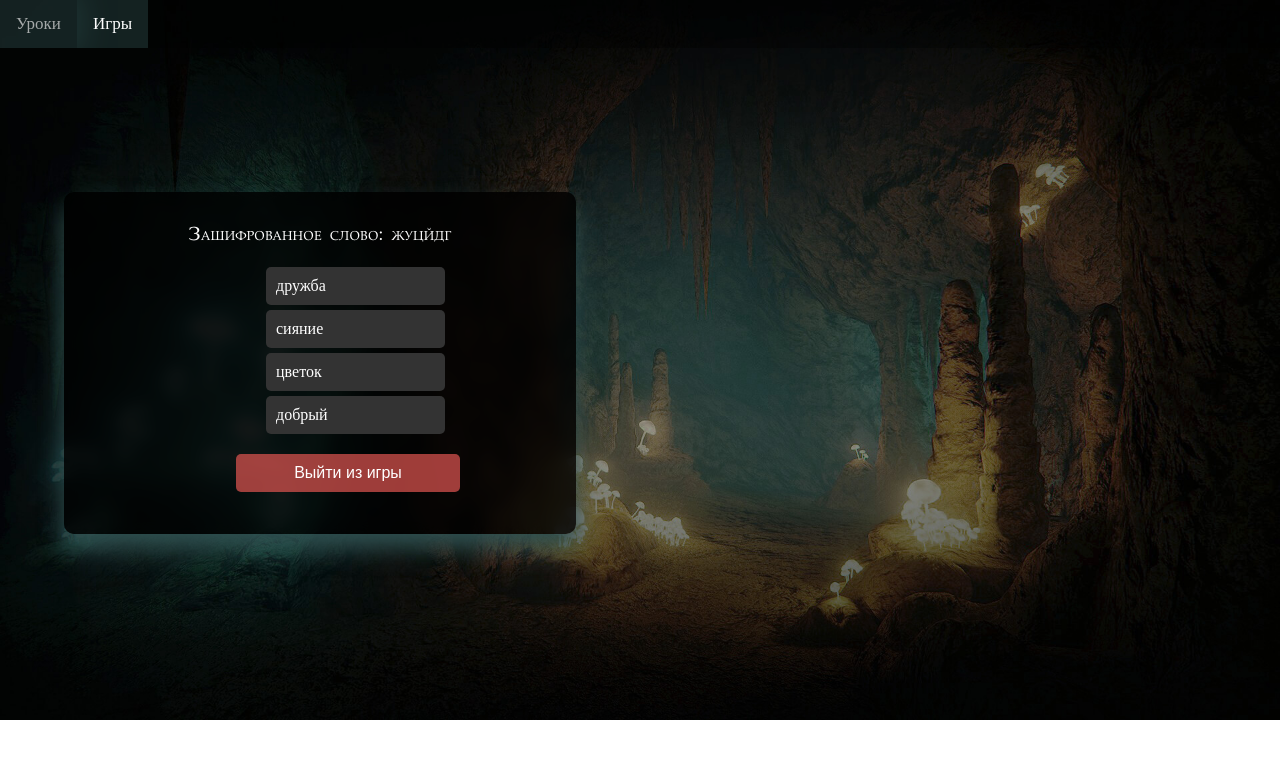
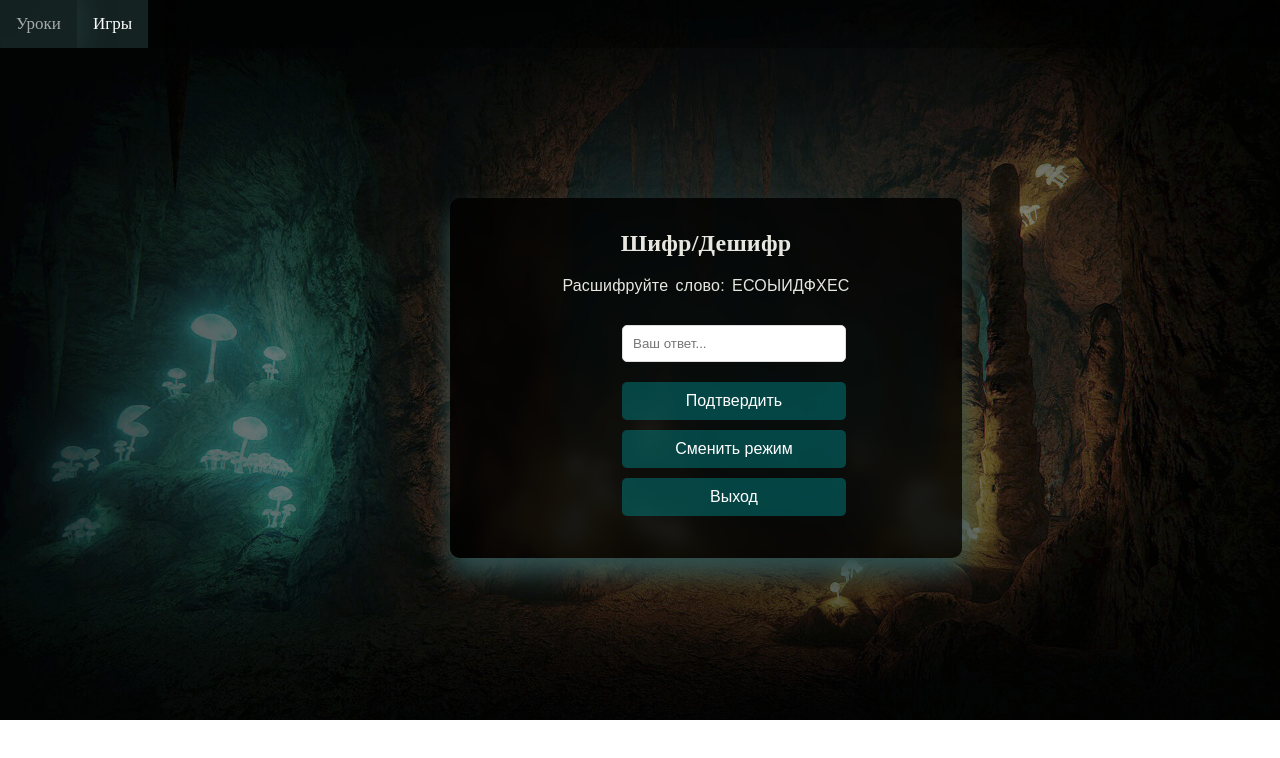
Before and after one commit to Alish04/forest, a website: page ready-html/game3.html in a window 1280 px wide. Drawn offline with Linux system fonts and the light colour scheme.

Commit message:
3 лвл мейби окончательный вариант

```diff
--- a/ready-html/css/game3.css
+++ b/ready-html/css/game3.css
@@ -38,63 +38,52 @@ body {
 
 
 
-.game-container {
+
+.container {
     background: rgba(0,0,0,.8);
     box-shadow: 0 15px 25px rgba(47, 79, 79);
     backdrop-filter: blur(7px);
     -webkit-backdrop-filter: blur(7px);
     border-radius: 10px;
     padding: 2rem;
-    margin: 9rem 4rem;
     width: 40%;
-    position: center;
+    margin-left: 450px;
+    margin-top: 150px;
 }
 
-#question{
+h2 {
     text-align: center;
-    font-family: "Palatino Linotype", "Book Antiqua", Palatino, serif;
-    font-size: 19px;
+    color: #e7e7e0;
     letter-spacing: 0.2px;
-    word-spacing: 3px;
-    color: #ffffff;
-    font-weight: 400;
-    font-style: normal;
-    font-variant: small-caps;
-    text-transform: none;
+    word-spacing: 2.6px;
 }
 
-#result{
+textarea, input, button {
+    position: center;
+    width: 50%;
+    padding: 10px;
+    margin: 10px 0;
+    border-radius: 5px;
+    border: 1px solid #ddd;
+    margin-left: 140px;
+}
+
+#task {
     text-align: center;
-    font-family: "Palatino Linotype", "Book Antiqua", Palatino, serif;
-    font-size: 19px;
+    color: #e7e7e0;
+    font-family: Arial, Helvetica, sans-serif;
+    width: 100%;
+    margin-top: 20px;
+    margin-bottom: 20px;
     letter-spacing: 0.2px;
     word-spacing: 2.6px;
-    color: #ffffff;
-    font-weight: 400;
-    font-style: normal;
-    font-variant: small-caps;
-    text-transform: none;
 }
 
-#options {
-    margin: 20px 0;
+#result {
+    text-align: center;
+    font-family: Arial, Helvetica, sans-serif;
 }
 
-#options div {
-    position: center;
-    cursor: pointer;
-    background-color: #333;
-    width: 40%;
-    padding: 10px;
-    margin-bottom: 5px;
-    margin-left: 170px;
-    border-radius: 5px;
-    color: #ffffff;
-}
-
-#options div:hover {
-    background-color: rgba(0, 128, 128, 0.3);
-}
 
 button {
     display: block;
@@ -113,21 +102,3 @@ button {
 button:hover {
     background-color: rgba(1, 94, 94, 0.55);
 }
-
-#exit {
-    display: block;
-    width: 50%;
-    padding: 10px;
-    margin-bottom: 10px;
-    margin-left: 140px;
-    border: none;
-    background-color: rgba(217, 83, 79, 0.73);
-    color: white;
-    font-size: 16px;
-    cursor: pointer;
-    border-radius: 5px;
-}
-
-#exit:hover {
-    background-color: rgba(201, 48, 44, 0.68);
-}
--- a/ready-html/game3.html
+++ b/ready-html/game3.html
@@ -17,16 +17,21 @@
         <a href="lessons.html">Уроки</a>
         <a class="active" href="game.html">Игры</a>
     </div>
-    <div class="game-container">
-        <div id="question">Зашифрованное слово: <span id="encryptedWord"></span></div>
-        <div id="options"></div>
-        <button id="submit">Проверить ответ</button>
-        <button id="exit" onclick="window.location.href='game.html'">Выйти из игры</button>
-        <div id="result"></div>
 
+
+    <div class="container">
+        <h2>Шифр/Дешифр</h2>
+        <p id="task"></p>
+        <input type="text" id="userInput" placeholder="Ваш ответ...">
+        <button onclick="submitAnswer()">Подтвердить</button>
+        <button onclick="changeMode()">Сменить режим</button>
+        <button onclick="window.location.href='game.html'">Выход</button>
+        <h3 id="result"></h3>
     </div>
+
 
     <script src="js/game3.js"></script>
 
+
 </body>
 </html>
--- a/ready-html/js/game3.js
+++ b/ready-html/js/game3.js
@@ -1,95 +1,61 @@
-document.addEventListener('DOMContentLoaded', function () {
-    const words = ["радуга", "сказка", "звезда", "молния", "лунный", "добрый", "лагерь", "сияние", "цветок", "дружба"];
-    const shift = 3;
-    const randomWord = words[Math.floor(Math.random() * words.length)];
-    const encryptedWord = encryptCaesar(randomWord, shift);
-    document.getElementById('encryptedWord').textContent = encryptedWord;
+const words = ["БАБОЧКА", "ЗВЕЗДА", "СКАЗКА", "МЕЧТА", "ВОЛШЕБСТВО", "ЗВЕЗДОПАД", "МАГИЯ", "ЛУНА", "СОЛНЦЕ", "МЕЧТА"];
+const shift = 3;
+let mode = "decipher"; // По умолчанию режим расшифровки
+let selectedWord = "";
+let displayedWord = "";
 
-    const optionsContainer = document.getElementById('options');
-    generateOptions(words, randomWord).forEach(option => {
-        const div = document.createElement('div');
-        div.textContent = option;
-        div.onclick = function () {
-            checkAnswer(option, randomWord);
-        };
-        optionsContainer.appendChild(div);
-    });
+function setupGame() {
+    selectedWord = words[Math.floor(Math.random() * words.length)];
+    if (mode === "decipher") {
+        displayedWord = shiftText(selectedWord, shift);
+        document.getElementById('task').innerText = `Расшифруйте слово: ${displayedWord}`;
+    } else {
+        displayedWord = selectedWord;
+        document.getElementById('task').innerText = `Зашифруйте слово: ${displayedWord}`;
+    }
+}
 
-    document.getElementById('submit').style.display = 'none';
-});
+window.onload = setupGame;
 
-function encryptCaesar(word, shift) {
-    const alphabet = "абвгдеёжзийклмнопрстуфхцчшщъыьэюя";
-    let encrypted = '';
-    for (let i = 0; i < word.length; i++) {
-        let char = word[i];
-        let index = alphabet.indexOf(char);
-        if (index == -1) {
-            encrypted += char;
+function shiftText(text, shift) {
+    return text.split('').map(char => {
+        const code = char.charCodeAt(0);
+        const shifted = ((code - 1072 + shift) % 32) + 1072;
+        return String.fromCharCode(shifted);
+    }).join('');
+}
+
+function submitAnswer() {
+    const userInput = document.getElementById('userInput').value;
+    if (mode === "decipher") {
+        if (userInput.toLowerCase() === selectedWord.toLowerCase()) {
+            document.getElementById('result').innerText = "Правильно!";
+            result.style.color = "green";
         } else {
-            let shiftedIndex = (index + shift) % alphabet.length;
-            encrypted += alphabet[shiftedIndex];
+            document.getElementById('result').innerText = "Неправильно, попробуйте снова.";
+            result.style.color = "red";
+        }
+    } else {
+        const expectedEncryptedWord = shiftText(selectedWord, shift);
+        if (userInput.toLowerCase() === expectedEncryptedWord.toLowerCase()) {
+            document.getElementById('result').innerText = "Правильно!";
+        } else {
+            document.getElementById('result').innerText = "Неправильно, попробуйте снова.";
         }
     }
-    return encrypted;
 }
 
-function generateOptions(words, correctWord) {
-    let options = [correctWord];
-    while (options.length < 4) {
-        let option = words[Math.floor(Math.random() * words.length)];
-        if (!options.includes(option)) {
-            options.push(option);
-        }
+function changeMode() {
+    if (mode === "decipher") {
+        mode = "cipher";
+    } else {
+        mode = "decipher";
     }
-    return options.sort(() => Math.random() - 0.5);
+    document.getElementById('userInput').value = ''; // Очищаем поле ввода
+    document.getElementById('result').innerText = ''; // Очищаем результат
+    setupGame();
 }
 
-function checkAnswer(option, correctWord) {
-    const result = document.getElementById('result');
-    if (option === correctWord) {
-        result.textContent = "Правильно!";
-        result.style.color = "green";
-    } else {
-        result.textContent = "Неправильно. Правильный ответ: " + correctWord;
-        result.style.color = "red";
-    }
-
-    // Скрываем варианты ответов после выбора
-    const optionsContainer = document.getElementById('options');
-    while (optionsContainer.firstChild) {
-        optionsContainer.removeChild(optionsContainer.firstChild);
-    }
-
-    // Показываем кнопку для новой игры
-    const submitButton = document.getElementById('submit');
-    submitButton.textContent = "Новая игра";
-    submitButton.style.display = 'inline-block';
-    submitButton.onclick = function() {
-        window.location.reload(); // Просто перезагружаем страницу для новой игры
-    };
-
-    // Добавляем обработчик для кнопки "Выйти из игры"
-    const exitButton = document.getElementById('exit');
-    exitButton.onclick = function() {
-        // Можно перенаправить пользователя на главную страницу или выполнить другое действие
-        window.location.href = 'game.html'; // Перенаправление на главную страницу
-    };
-
+function exitGame() {
+    window.location.reload();
 }
-
-// Вспомогательная функция шифрования методом Цезаря
-function encryptCaesar(word, shift) {
-    const alphabet = "абвгдеёжзийклмнопрстуфхцчшщъыьэюя";
-    let encrypted = '';
-    for (let char of word) {
-        let index = alphabet.indexOf(char);
-        if (index === -1) {
-            encrypted += char; // Если символ не найден в алфавите, просто добавляем его без изменений
-        } else {
-            let shiftedIndex = (index + shift) % alphabet.length; // Вычисляем новый индекс с учетом сдвига
-            encrypted += alphabet[shiftedIndex]; // Добавляем зашифрованный символ в результат
-        }
-    }
-    return encrypted;
-}
```
